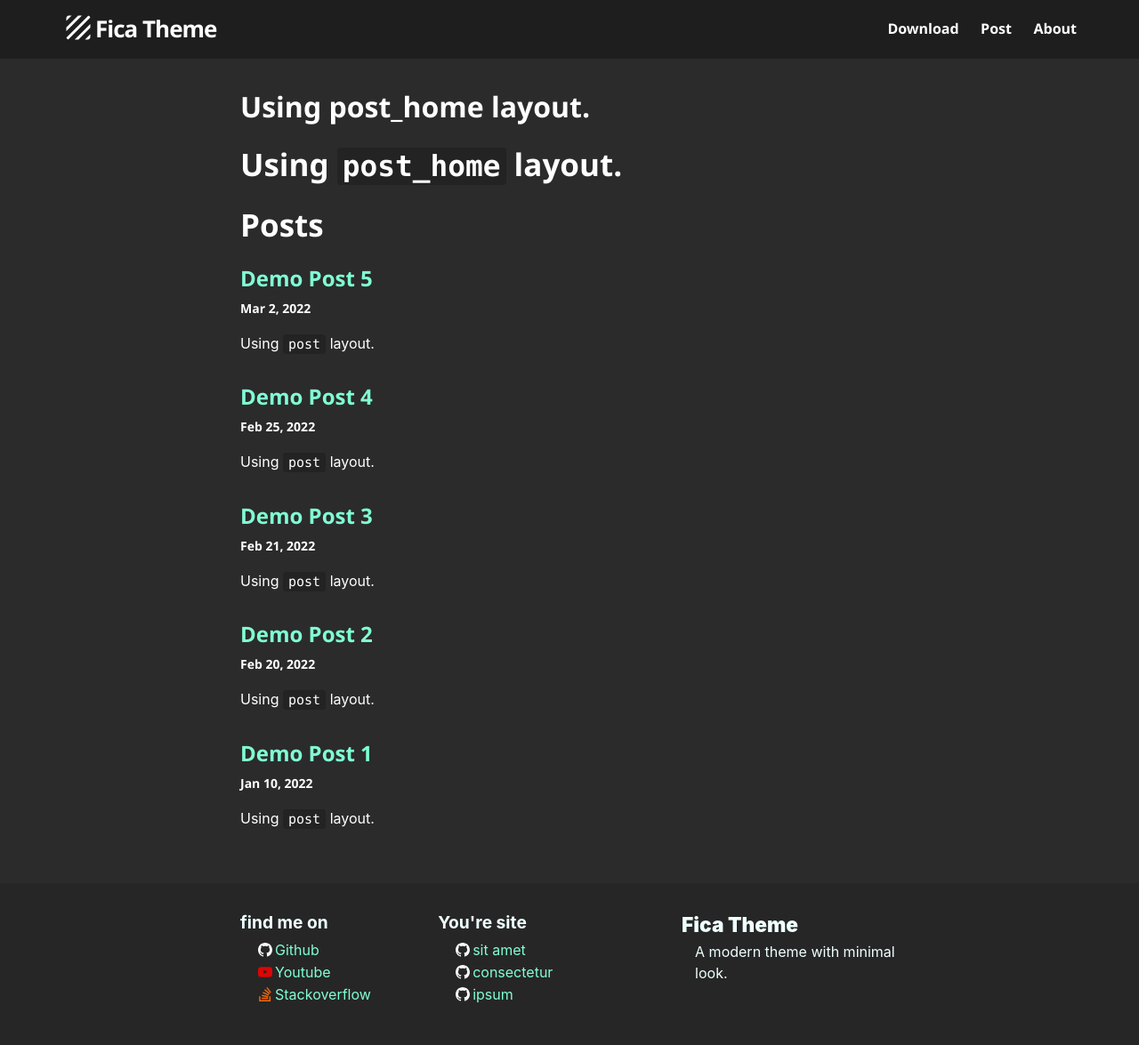
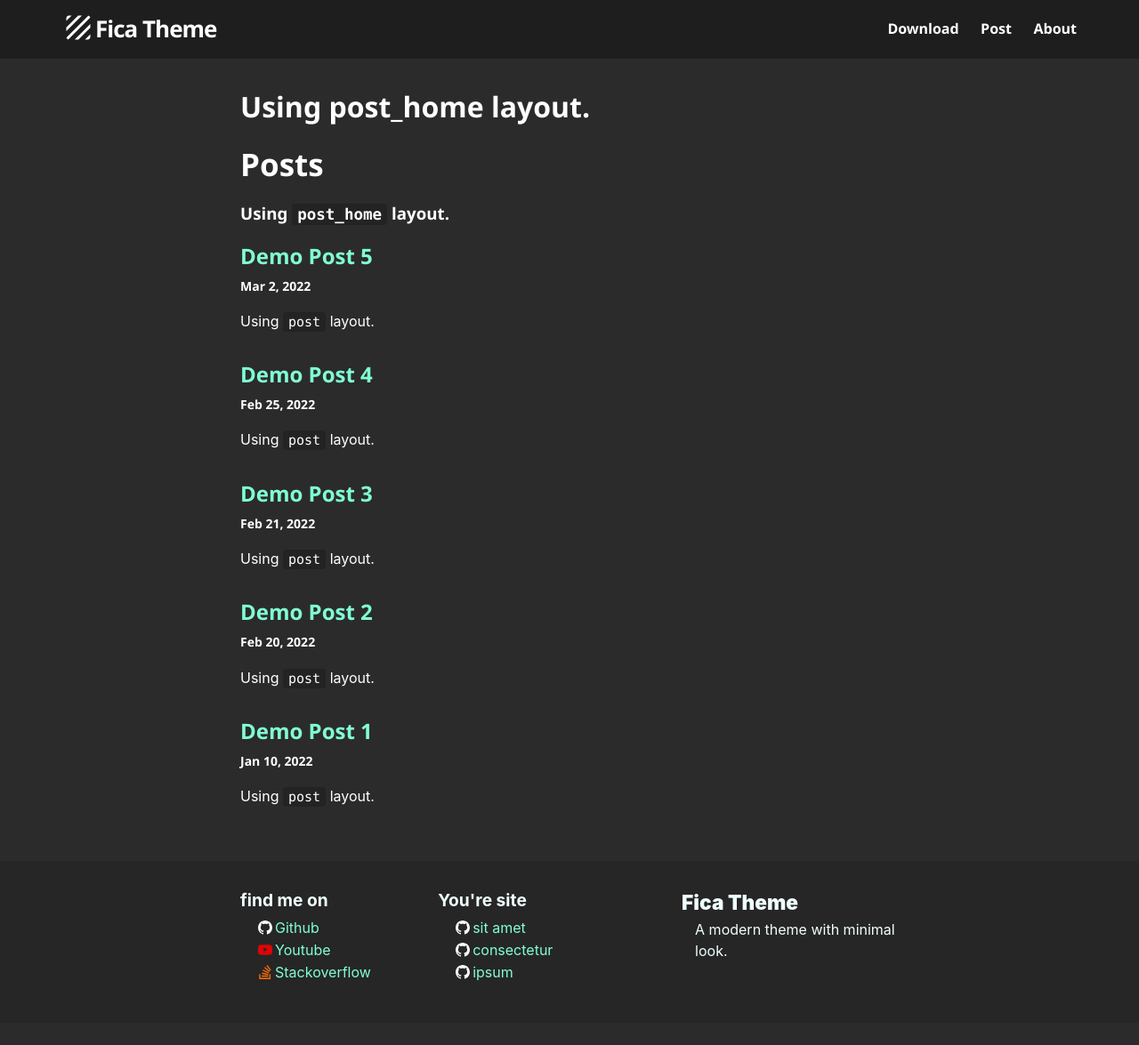
Before and after one commit to AzielLans/jekyll-theme-fica, a Jekyll site: the page built from Releases.md, in a window 1280 px wide. Shown: the whole page at 89% size. Built offline with Jekyll 4.4.1, drawn with Linux system fonts in a browser that asks for light colours; our own code applies the rules of GitHub Pages for plain Markdown files; after the commit the page ends 1150 px from its top, so only the background shows below that.

Commit message:
Fica Theme v1.3

```diff
--- a/Releases.md
+++ b/Releases.md
@@ -4,4 +4,4 @@ site-title: Post
 permalink: /Post/
 ---
 
-# Using `post_home` layout.
+### Using `post_home` layout.
--- a/_layouts/post_home.html
+++ b/_layouts/post_home.html
@@ -5,10 +5,10 @@ layout: default
     {%- if page.title -%}
       <h1 class="page-heading">{{ page.title }}</h1>
     {%- endif -%}
-
+    <h1>Posts</h1>
     {{ content }}
 
-  <h1>Posts</h1>
+
 
       {%- if site.paginate -%}
       {% assign posts = paginator.posts %}
```
